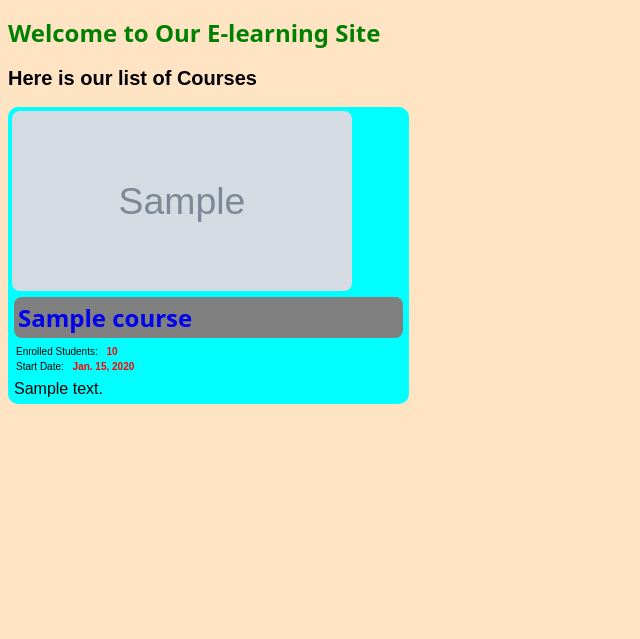
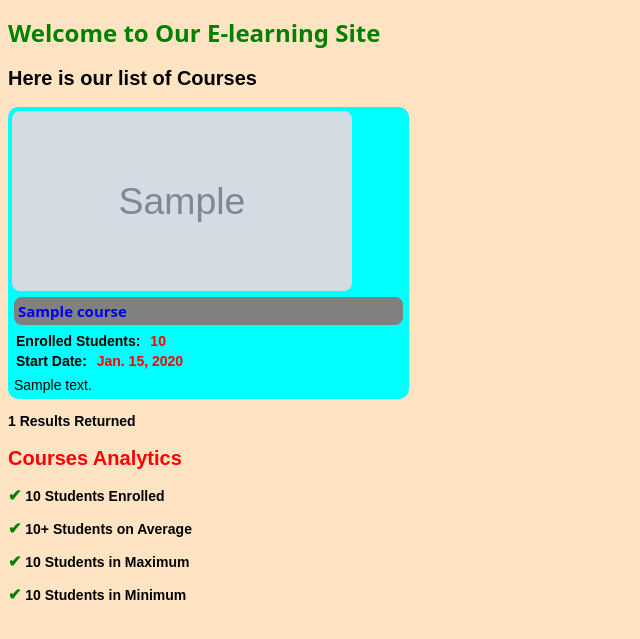
Before and after one commit to Stedoh55/e-learning, a Django app: page /courses/ in a window 1280 px wide. Shown: the top 639 px of the page, without its empty margins (0-640 px from the left). Run offline with Django 5.2, Linux system fonts and the light colour scheme; tables that the repository leaves empty hold one stand-in row (values such as "Sample post"); grey boxes marked "Sample" are stand-in pictures.

Commit message:
Implementing aggregate functions to models and ordering results

```diff
--- a/elearning/onlinecourse/static/css/styles.css
+++ b/elearning/onlinecourse/static/css/styles.css
@@ -9,6 +9,11 @@ h2{
     font-size: 20px;
     margin-top: 18px;
 }
+p{
+    font-size: 14px;
+    font-weight: 700;
+    font-family: Arial, Helvetica, sans-serif;
+}
 
 body{
      background-color: bisque;
@@ -16,7 +21,7 @@ body{
 
 #course-title{
     color: blue;
-    font-size: 15;
+    font-size: 15px;
     margin: 2px;
     padding: 4px;
     border-radius: 8px;
@@ -25,7 +30,8 @@ body{
 
 #course-description{
     color: black;
-    font-size: 12;
+    font-size: 14px;
+    font-weight: 500;
     margin: 2px;
     margin-top: 6px;
     font-family: Arial, Helvetica, sans-serif;
@@ -40,14 +46,14 @@ body{
 .courses-list{
     display: grid;
     column-gap: 30px;
-    row-gap: 10px;
+    row-gap: 20px;
     grid-template-columns: repeat(3,1fr);
 
 }
 
 .course-capacity{
     margin: 2px;
-    font-size: 10px;
+    font-size: 14px;
     margin-top: 6px;
     font-family: Arial, Helvetica, sans-serif;
 }
--- a/elearning/onlinecourse/templates/onlinecourse/courses.html
+++ b/elearning/onlinecourse/templates/onlinecourse/courses.html
@@ -29,10 +29,28 @@
             </div>
 
             {% endfor %}
+
         {% else %}
             <p>No Courses are available for now</p>
+
         {% endif %}
     </div>
+    {% if courses %}
+    <p>{{number}} Results Returned</p>
+
+    <div class="course-analytics">
+        <h2 style="color: red;">Courses Analytics</h2>
+        <p><span style="color: #008000; font-weight: 900; font-size: 16px;">✔</span> {{students}} Students Enrolled</p>
+        <p><span style="color: #008000; font-weight: 900; font-size: 16px;">✔</span> {{average}}+ Students on Average</p>
+        <p><span style="color: #008000; font-weight: 900; font-size: 16px;">✔</span> {{maximum_students}} Students in Maximum</p>
+        <p><span style="color: #008000; font-weight: 900; font-size: 16px;">✔</span> {{minimum_students}} Students in Minimum</p>
+    </div>
+
+    {% else %}
+            <p>No Courses are available for now</p>
+
+
+     {% endif %}
 
 </body>
 </html>
--- a/elearning/onlinecourse/views.py
+++ b/elearning/onlinecourse/views.py
@@ -1,5 +1,6 @@
 from django.shortcuts import render
 from .models import Course
+from django.db.models import Sum, Avg, Max, Min
 
 # Create your views here.
 def index(request):
@@ -9,8 +10,20 @@ def index(request):
 #     return render(request, 'onlinecourse/courses.html')
 
 def course_list(request):
-    courses = Course.objects.all()
+    courses = Course.objects.order_by('name') #Ordering Courses by names
+    number = Course.objects.count()
+    students = Course.objects.aggregate(Sum('total_enrollment'))['total_enrollment__sum'] or 0
+    average = round(Course.objects.aggregate(Avg('total_enrollment'))['total_enrollment__avg']) or 0
+    maximum_students = Course.objects.aggregate(Max('total_enrollment'))['total_enrollment__max'] or 0
+    minimum_students = Course.objects.aggregate(Min('total_enrollment'))['total_enrollment__min'] or 0
+
     context = {
-        'courses': courses
+        'courses': courses,
+        'number': number,
+        'students': students,
+        'average': average,
+        'maximum_students': maximum_students,
+        'minimum_students': minimum_students,
+
     }
     return render(request, 'onlinecourse/courses.html', context)
```
Also changed, not shown: elearning/media/course_images/1bc6d8e21b4349b6ad123ef2b9299a8b.jpg (added).
